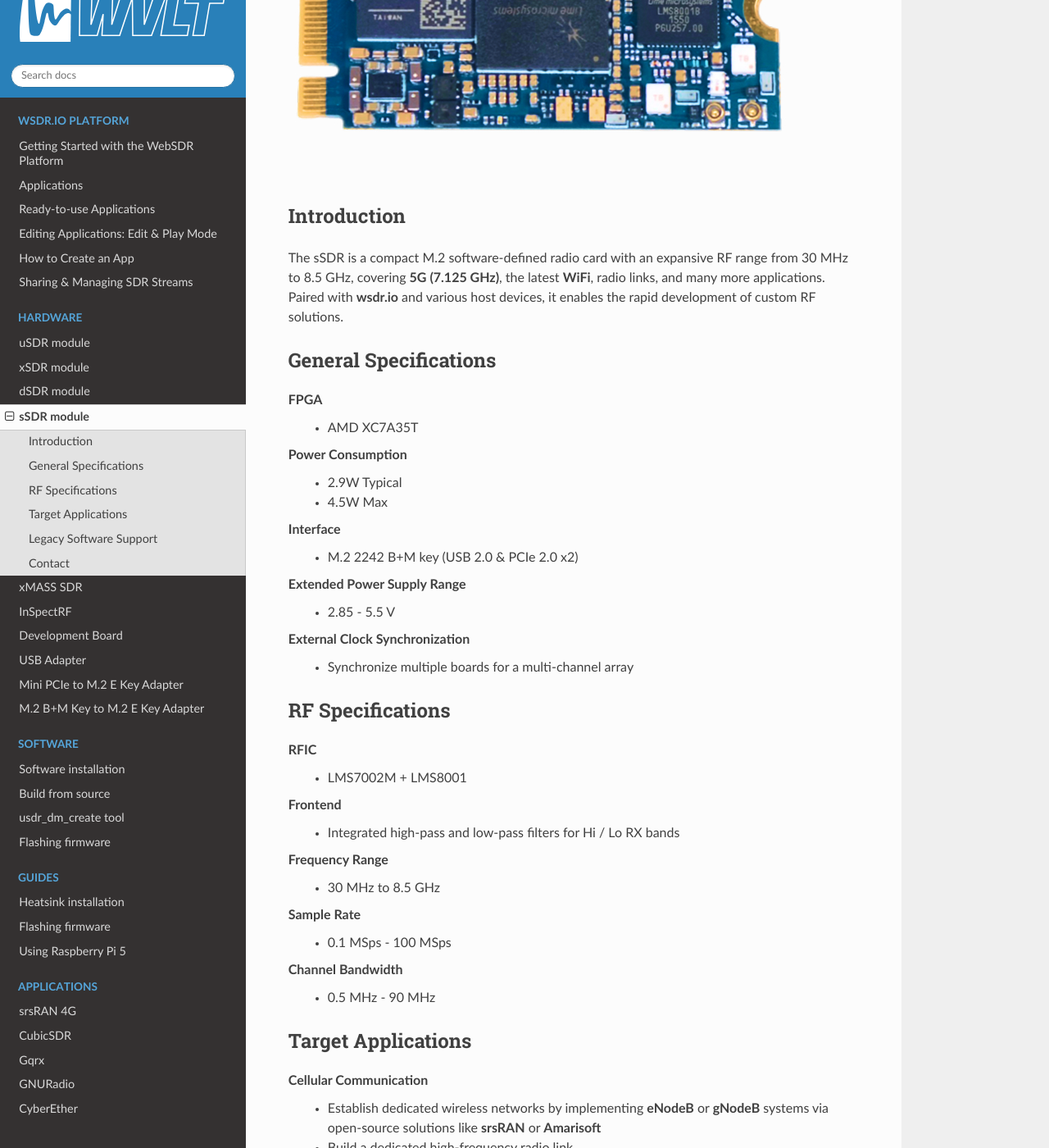
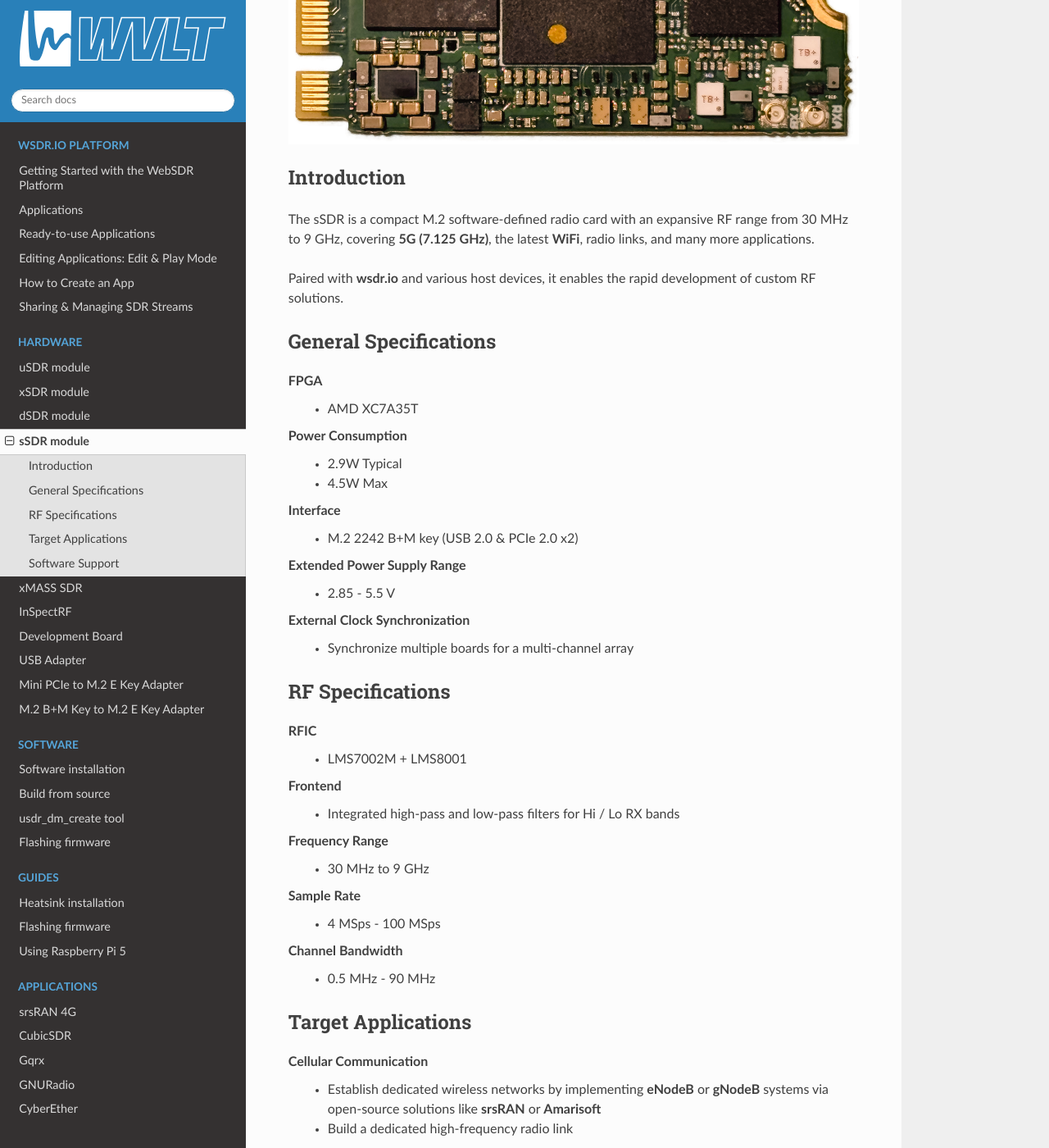
Before and after one commit to wavelet-lab/docs, a Sphinx documentation site: the page built from source/hardware/ssdr.rst, in a window 1280 px wide and 1400 px high, scrolled down 431 px. Shown: the whole window at 82% size. Built offline with Sphinx 7.4.7 and the Read the Docs theme 3.1.0, drawn with Linux system fonts in a browser that asks for light colours; some of the changed text lies outside the part shown.

Commit message:
Updated sSDR doc.

```diff
--- a/source/hardware/ssdr.rst
+++ b/source/hardware/ssdr.rst
@@ -1,17 +1,20 @@
 
-====
+===========
 sSDR module
-====
+===========
 
 A compact M.2 software-defined radio (SDR) with 2 RX/TX channels, single-sided components, and an extended frequency range.
 
-.. image:: ../_static/ssdr.jpg
-   :alt: dSDR module
+.. image:: ../_static/ssdr.png
+   :alt: sSDR module
 
 Introduction
 ============
 
-The sSDR is a compact M.2 software-defined radio card with an expansive RF range from 30 MHz to 8.5 GHz, covering **5G (7.125 GHz)**, the latest **WiFi**, radio links, and many more applications. Paired with **wsdr.io** and various host devices, it enables the rapid development of custom RF solutions.
+The sSDR is a compact M.2 software-defined radio card with an expansive RF range from 30 MHz to 9 GHz,
+covering **5G (7.125 GHz)**, the latest **WiFi**, radio links, and many more applications.
+
+Paired with **wsdr.io** and various host devices, it enables the rapid development of custom RF solutions.
 
 General Specifications
 ======================
@@ -42,10 +45,10 @@
   - Integrated high-pass and low-pass filters for Hi / Lo RX bands
 
 **Frequency Range**
-  - 30 MHz to 8.5 GHz
+  - 30 MHz to 9 GHz
 
 **Sample Rate**
-  - 0.1 MSps - 100 MSps
+  - 4 MSps - 100 MSps
 
 **Channel Bandwidth**
   - 0.5 MHz - 90 MHz
@@ -63,13 +66,7 @@
 **Data Link**
   - Build a communication channel between points worldwide via a web platform
 
-Legacy Software Support
-=======================
+Software Support
+================
 
 - **GNU Radio**, **srsRAN**, and many more through **SoapySDR**.
-
-Contact
-=======
-
-- **Website:** `Wavelet Lab <https://wavelet-lab.com>`_
-- **Email:** `contact@wavelet-lab.com <mailto:contact@wavelet-lab.com>`_
```
Also changed, not shown: source/_static/ssdr.jpg (deleted), source/_static/ssdr.png (added).
